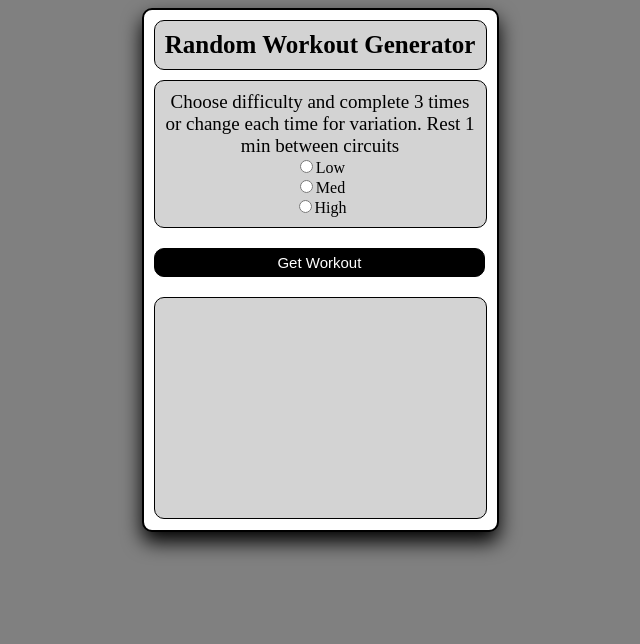
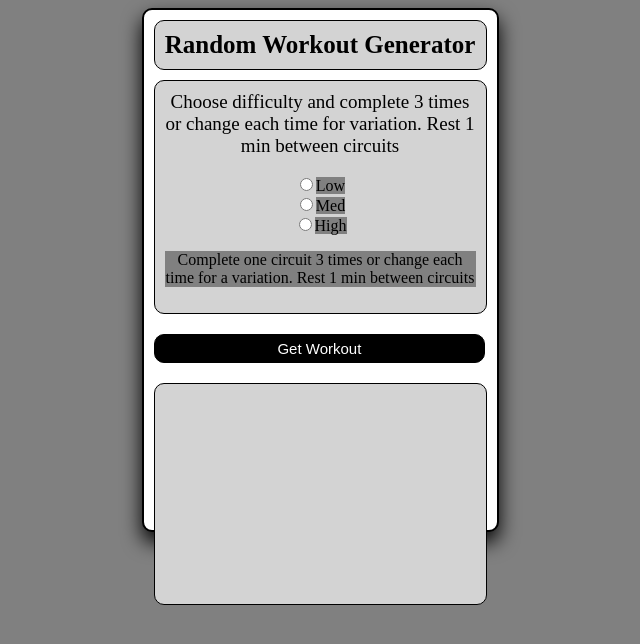
Before and after one commit to Tom-Lewis-Coder/React-Workout-Generator, a React (Create React App) app: page / in a window 1280 px wide. Shown: the top 644 px of the page, without its empty margins (320-960 px from the left). Built offline with nearby package versions, Linux system fonts and the light colour scheme.

Commit message:
updated form format

```diff
--- a/src/Components/Form.js
+++ b/src/Components/Form.js
@@ -3,25 +3,29 @@ import React from 'react'
 const Form = ( props ) => {
     return (
         <form className='form' >
-            <label className='form-title'>{props.title}</label><br/>
+            <label className='form-title'>{props.title}</label><br/><br/>
                 <input
+                    id='low'
                     type='radio'
                     name='radio'
                     value='low'
                     onChange={props.onChange}
-                    />Low<br/>
+                /><label className='radio' >Low</label><br/>
                 <input
+                    id='medium'
                     type='radio'
                     name='radio'
                     value='medium'
                     onChange={props.onChange}
-                    />Med<br/>
+                /><label className='radio' >Med</label><br/>
                 <input
+                    id='high'
                     type='radio'
                     name='radio'
                     value='high'
                     onChange={props.onChange}
-                    />High<br/>
+                /><label className='radio' >High</label>
+            <p>Complete one circuit 3 times or change each time for a variation. Rest 1 min between circuits</p>
         </form>
         )}
 
```
Lines whose indentation alone changed are shown as unchanged.
